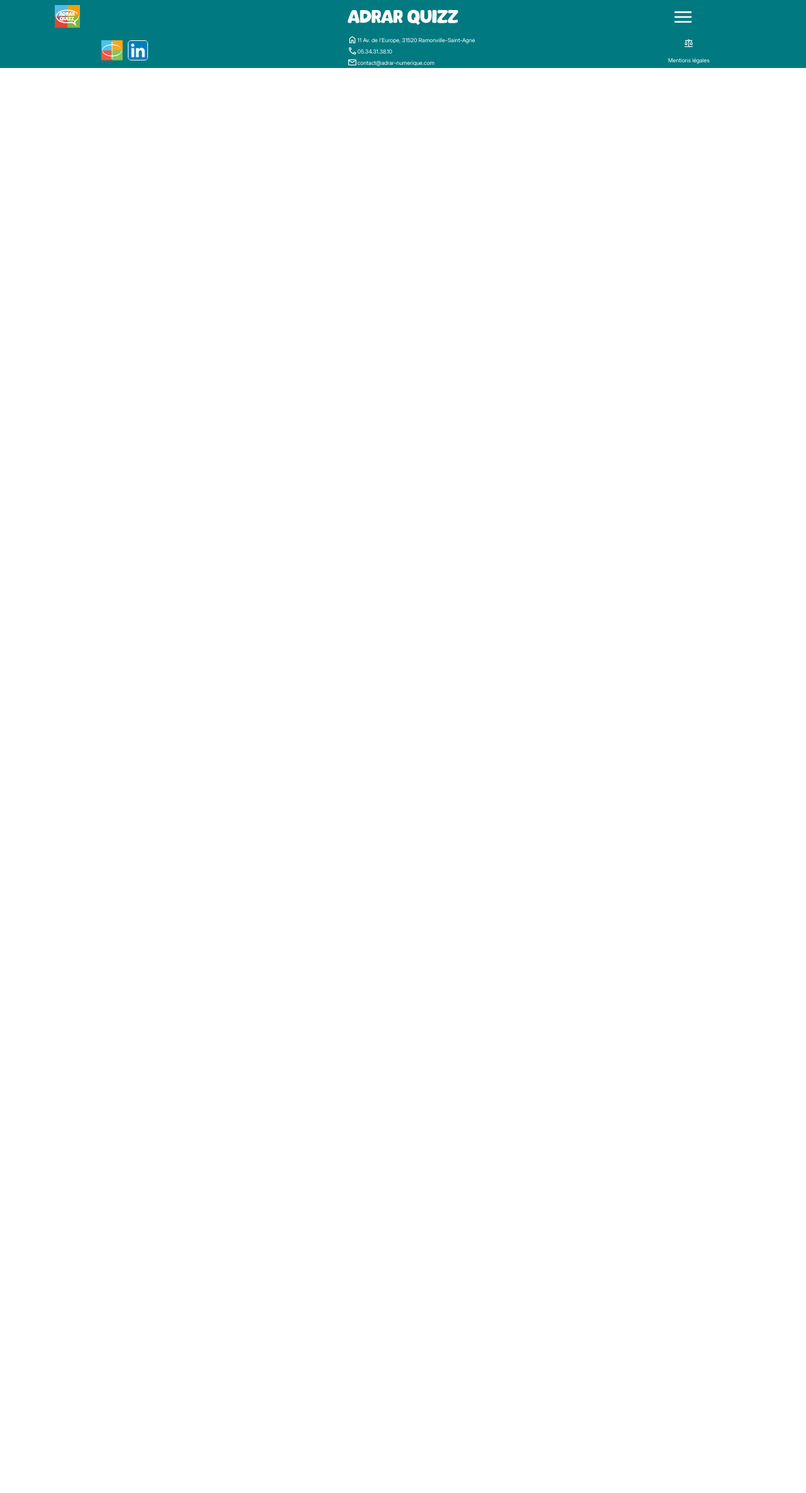
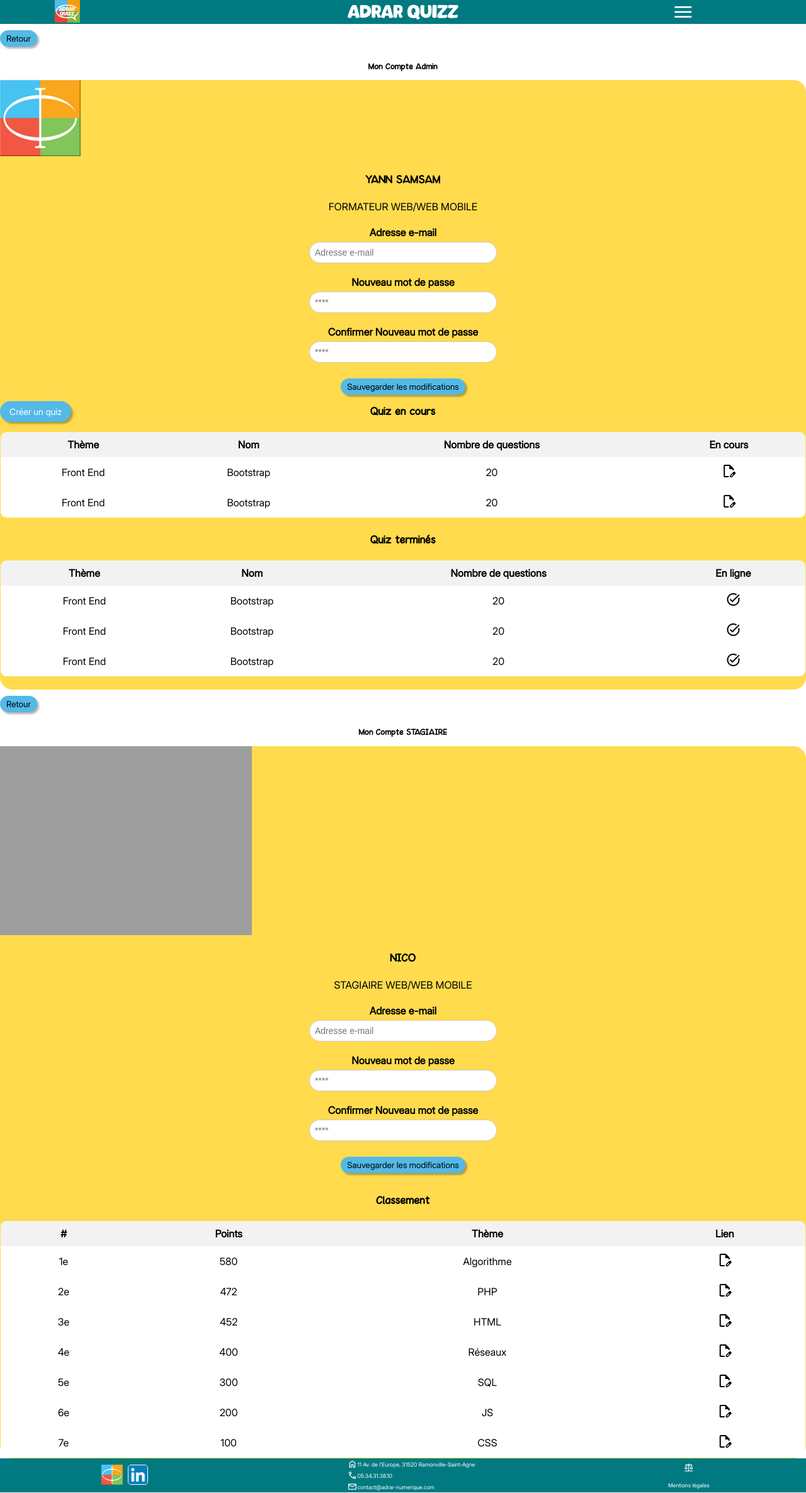
Before and after one commit to PascalVQR/quizz, a PHP site: page / in a window 1280 px wide. Shown: the whole page at 63% size. Before the commit the page ends 108 px from the top, so only its background shows below. Run offline with PHP 8.4, Linux system fonts and the light colour scheme; grey boxes are pictures that could not be loaded.

Commit message:
compte_admin et compte_stagiaire final

```diff
--- a/css/style.css
+++ b/css/style.css
@@ -207,3 +207,199 @@ button:disabled {
 a:link, a:visited, a:hover, a:active {
     text-decoration: none;
 }
+
+/* CSS compte_admin */
+.compteadmin{
+    background-color: #FFDB4D;
+    border-radius: 20px;
+}
+
+ .save-button {
+    background-color: #53B9E7;
+    border: none;
+    border-radius: 20px;
+    cursor: pointer;
+    padding: 5px 10px;
+    margin: 10px auto;
+    display: block;
+}
+.back-button {
+  display: left;
+  background-color: #53B9E7;
+    border: none;
+    border-radius: 20px;
+    cursor: pointer;
+    padding: 5px 10px;
+    margin: 10px auto;
+  }
+
+
+
+.quizz-create, .quizz-termined {
+    margin-bottom: 20px;
+
+}
+
+.quizz-header {
+    display: flex;
+    justify-content: end; /* Aligne les enfants horizontalement avec un espace entre eux */
+    align-items: center; /* Centre verticalement les enfants */
+    margin-bottom: 15px; /* Ajoute un espace en bas */
+    position: relative; /* Nécessaire pour le centrage relatif */
+}
+
+.quizz-header h3 {
+    position: absolute; /* Permet de centrer indépendamment des autres éléments */
+    left: 50%; /* Centre horizontalement */
+    transform: translateX(-50%); /* Ajuste pour garder le centre exact */
+    margin: 0; /* Supprime les marges par défaut */
+    text-align: center; /* Garde le texte centré à l'intérieur du <h3> */
+}
+
+.create-quiz-button {
+    background-color: #53B9E7;
+    border: none;
+    border-radius: 20px;
+    cursor: pointer;
+    padding: 8px 15px;
+    color: white;
+    font-size: 14px;
+}
+
+
+.top-bar h2, .account-info h3, .account-info p {
+    text-align: center;
+}
+
+
+.account-form {
+    max-width: 400px;
+    margin: 0 auto;
+    display: flex;
+    flex-direction: column;
+    align-items: center;
+}
+
+.account-form label {
+    margin: 5px 0;
+    font-weight: bold;
+}
+
+.account-form input {
+    width: 70%;
+    padding: 8px;
+    border: 1px solid #ccc;
+    border-radius: 20px;
+    font-size: 14px;
+    margin-bottom: 15px;
+}
+table {
+    width: 100%;
+    border-collapse: collapse;
+    margin-top: 10px;
+    border-radius: 10px; /* Arrondi des coins de la table */
+    overflow: hidden; /* Nécessaire pour que l'arrondi soit visible si la table a un fond */
+    border: 1px solid #ddd;
+}
+
+th, td {
+    text-align: center;
+    vertical-align: middle;
+    padding: 8px;
+    background-color: white;
+}
+
+th {
+    background-color: #f4f4f4;
+}
+
+/* CSS compte_stagiaire */
+
+.comptestag{
+    background-color: #FFDB4D;
+    border-radius: 20px;
+}
+
+ .save-button {
+    background-color: #53B9E7;
+    border: none;
+    border-radius: 20px;
+    cursor: pointer;
+    padding: 5px 10px;
+    margin: 10px auto;
+    display: block;
+}
+.back-button {
+  display: left;
+  background-color: #53B9E7;
+    border: none;
+    border-radius: 20px;
+    cursor: pointer;
+    padding: 5px 10px;
+    margin: 10px auto;
+  }
+
+
+
+.quizz-loading, .quizz-termined {
+    margin-bottom: 20px;
+}
+
+.quizz-header {
+    display: flex;
+    align-items: center;
+    justify-content: space-between;
+    margin-bottom: 15px;
+}
+
+.create-button {
+  background-color: #53B9E7;
+    border: none;
+    border-radius: 20px;
+    cursor: pointer;
+    padding: 5px 10px;
+    margin-left: auto; /* Pousse le bouton à droite */
+}
+
+.top-bar h2, .account-info h3, .account-info p {
+    text-align: center;
+}
+
+
+.account-form {
+    max-width: 400px;
+    margin: 0 auto;
+    display: flex;
+    flex-direction: column;
+    align-items: center;
+}
+
+.account-form label {
+    margin: 5px 0;
+    font-weight: bold;
+}
+
+.account-form input {
+    width: 70%;
+    padding: 8px;
+    border: 1px solid #ccc;
+    border-radius: 20px;
+    font-size: 14px;
+    margin-bottom: 15px;
+}
+table {
+    width: 100%;
+    border-collapse: collapse;
+    margin-top: 10px;
+}
+
+th, td {
+    text-align: center;
+    padding: 10px;
+    vertical-align: middle;
+}
+
+thead th {
+    background-color: #f2f2f2;
+    font-weight: bold;
+}
--- a/index.php
+++ b/index.php
@@ -9,7 +9,6 @@ require "./views/header_view.php";
 
 $url = parse_url($_SERVER["REQUEST_URI"]);
 $path = $url["path"] ?? "/";
-
 switch($path){
     // HOME PAGE
     case "/php/quizz/":
@@ -23,6 +22,8 @@ switch($path){
     default:
         break;
 }
+require "./views/view_compte_admin.php";
+require "./views/view_compte_stagiaire.php";
 
 // Footer
 // require "./views/quizzes_view.php";
--- /dev/null
+++ b/views/view_compte_admin.php
@@ -0,0 +1,106 @@
+
+<body>
+
+    <div class="top-bar">
+        <button class="back-button">Retour</button>
+        <h2>Mon Compte Admin</h2>
+      </div>
+
+
+      <section class="compteadmin">
+      <section class="account-info">
+        <div class="profile-header">
+          <img src="./assets/img/adrar_logo.png" alt="Profile Picture" class="profile-pic">
+          <div class="profile-info">
+            <h3>YANN SAMSAM</h3>
+            <p>FORMATEUR WEB/WEB MOBILE</p>
+          </div>
+        </div>
+
+        <form class="account-form">
+          <label for="email">Adresse e-mail</label>
+          <input type="email" id="email" placeholder="Adresse e-mail">
+
+          <label for="new-password">Nouveau mot de passe</label>
+          <input type="password" id="new-password" placeholder="****">
+
+          <label for="confirm-password">Confirmer Nouveau mot de passe</label>
+          <input type="password" id="confirm-password" placeholder="****">
+
+          <button type="submit" class="save-button">Sauvegarder les modifications</button>
+        </form>
+      </section>
+
+
+      <section class="quizz-create">
+  <div class="quizz-header">
+    <h3>Quiz en cours</h3>
+    <button type="submit" class="create-quiz-button">Créer un quiz</button>
+  </div>
+  <table>
+    <thead>
+      <tr>
+        <th>Thème</th>
+        <th>Nom</th>
+        <th>Nombre de questions</th>
+        <th>En cours</th>
+      </tr>
+    </thead>
+    <tbody>
+      <tr>
+        <td>Front End</td>
+        <td>Bootstrap</td>
+        <td>20</td>
+        <td><span class="material-symbols-outlined">edit_document</span></td>
+      </tr>
+      <tr>
+        <td>Front End</td>
+        <td>Bootstrap</td>
+        <td>20</td>
+        <td><span class="material-symbols-outlined">edit_document</span></td>
+      </tr>
+    </tbody>
+  </table>
+</section>
+
+
+
+          </table>
+          <section class="quizz-termined">
+        <h3>Quiz terminés</h3>
+        <table>
+          <thead>
+            <tr>
+              <th>Thème</th>
+              <th>Nom</th>
+              <th>Nombre de questions</th>
+              <th>En ligne</th>
+            </tr>
+          </thead>
+          <tbody>
+            <tr>
+              <td>Front End</td>
+              <td>Bootstrap</td>
+              <td>20</td>
+              <td><span class="material-symbols-outlined">task_alt</span></td>
+            </tr>
+            <td>Front End</td>
+              <td>Bootstrap</td>
+              <td>20</td>
+              <td><span class="material-symbols-outlined">task_alt</span></td>
+            </tr>
+              <td>Front End</td>
+              <td>Bootstrap</td>
+              <td>20</td>
+              <td><span class="material-symbols-outlined">task_alt</span></td>
+            </tr>
+          </section>
+          </table>
+          </section>
+        </section>
+          </tbody>
+    </section>
+
+
+</body>
+</html>
--- /dev/null
+++ b/views/view_compte_stagiaire.php
@@ -0,0 +1,96 @@
+
+<body>
+
+    <div class="top-bar">
+        <button class="back-button">Retour</button>
+        <h2>Mon Compte STAGIAIRE</h2>
+      </div>
+
+
+      <section class="comptestag">
+      <section class="account-info">
+        <div class="profile-header">
+          <img src="./assets/img/profile.png" alt="Profile Picture" class="profile-pic">
+          <div class="profile-info">
+            <h3>NICO</h3>
+            <p>STAGIAIRE WEB/WEB MOBILE</p>
+          </div>
+        </div>
+
+        <form class="account-form">
+          <label for="email">Adresse e-mail</label>
+          <input type="email" id="email" placeholder="Adresse e-mail">
+
+          <label for="new-password">Nouveau mot de passe</label>
+          <input type="password" id="new-password" placeholder="****">
+
+          <label for="confirm-password">Confirmer Nouveau mot de passe</label>
+          <input type="password" id="confirm-password" placeholder="****">
+
+          <button type="submit" class="save-button">Sauvegarder les modifications</button>
+        </form>
+      </section>
+
+      <!-- Classement -->
+      <section class="ranking">
+        <h3>Classement</h3>
+        <table>
+          <thead>
+            <tr>
+              <th>#</th>
+              <th>Points</th>
+              <th>Thème</th>
+              <th>Lien</th>
+            </tr>
+          </thead>
+          <tbody>
+            <tr>
+              <td>1e</td>
+              <td>580</td>
+              <td>Algorithme</td>
+              <td><span class="material-symbols-outlined">edit_document</span></td>
+            </tr>
+
+            <tr>
+              <td>2e</td>
+              <td>472</td>
+              <td>PHP</td>
+              <td><span class="material-symbols-outlined">edit_document</span></td>
+            </tr>
+            <tr>
+              <td>3e</td>
+              <td>452</td>
+              <td>HTML</td>
+              <td><span class="material-symbols-outlined">edit_document</span></td>
+            </tr>
+            <tr>
+              <td>4e</td>
+              <td>400</td>
+              <td>Réseaux</td>
+              <td><span class="material-symbols-outlined">edit_document</span></td>
+            </tr>
+            <tr>
+              <td>5e</td>
+              <td>300</td>
+              <td>SQL</td>
+              <td><span class="material-symbols-outlined">edit_document</span></td>
+            </tr>
+            <tr>
+              <td>6e</td>
+              <td>200</td>
+              <td>JS</td>
+              <td><span class="material-symbols-outlined">edit_document</span></td>
+            </tr>
+            <tr>
+              <td>7e</td>
+              <td>100</td>
+              <td>CSS</td>
+              <td><span class="material-symbols-outlined">edit_document</span></td>
+            </tr>
+          </tbody>
+        </table>
+      </section>
+    </section>
+</body>
+
+</html>
```
Also changed, not shown: views/view_resultat.php (added, +81 -0 lines).
